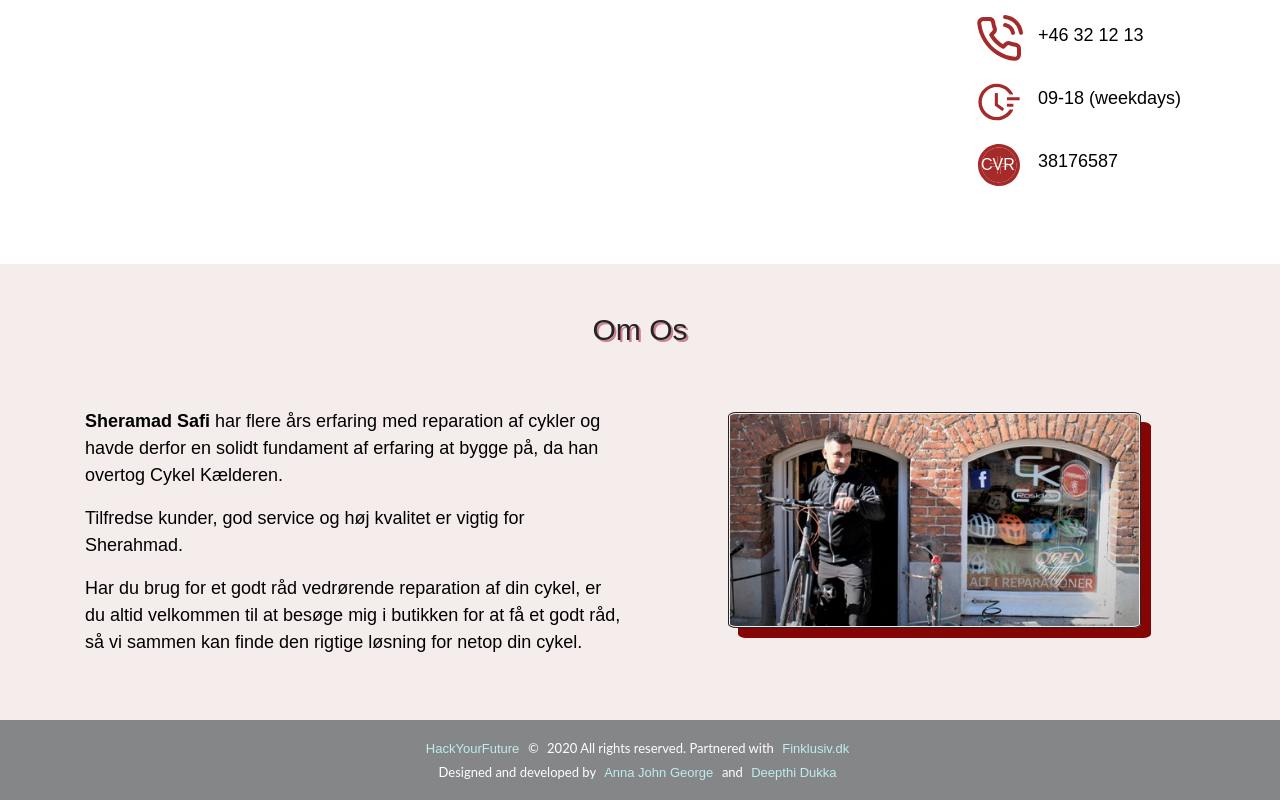
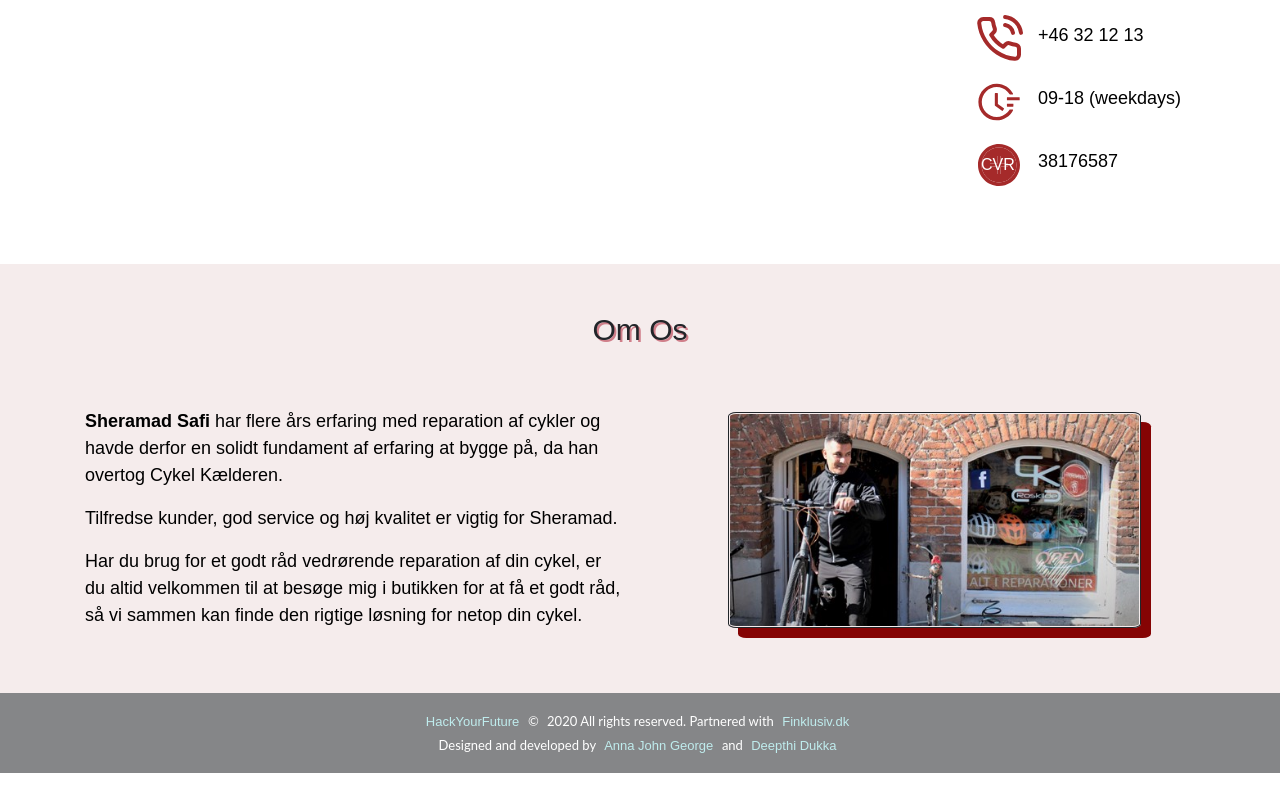
Before and after one commit to ajgcph2019/cykelkaelderen-finklusiv-project, a React (Create React App) app: page / in a window 1280 px wide. Shown: the part 2822-3622 px from the top of the page. After the commit the page ends 3595 px from the top, so only its background shows below. Built offline with nearby package versions, Linux system fonts and the light colour scheme.

Commit message:
edited owner name

```diff
--- a/src/components/Aboutus.js
+++ b/src/components/Aboutus.js
@@ -16,7 +16,7 @@ function Aboutus() {
             </p>
             <p>
               Tilfredse kunder, god service og høj kvalitet er vigtig for
-              Sherahmad.
+              Sheramad.
             </p>
             <p>
               Har du brug for et godt råd vedrørende reparation af din cykel,
```
